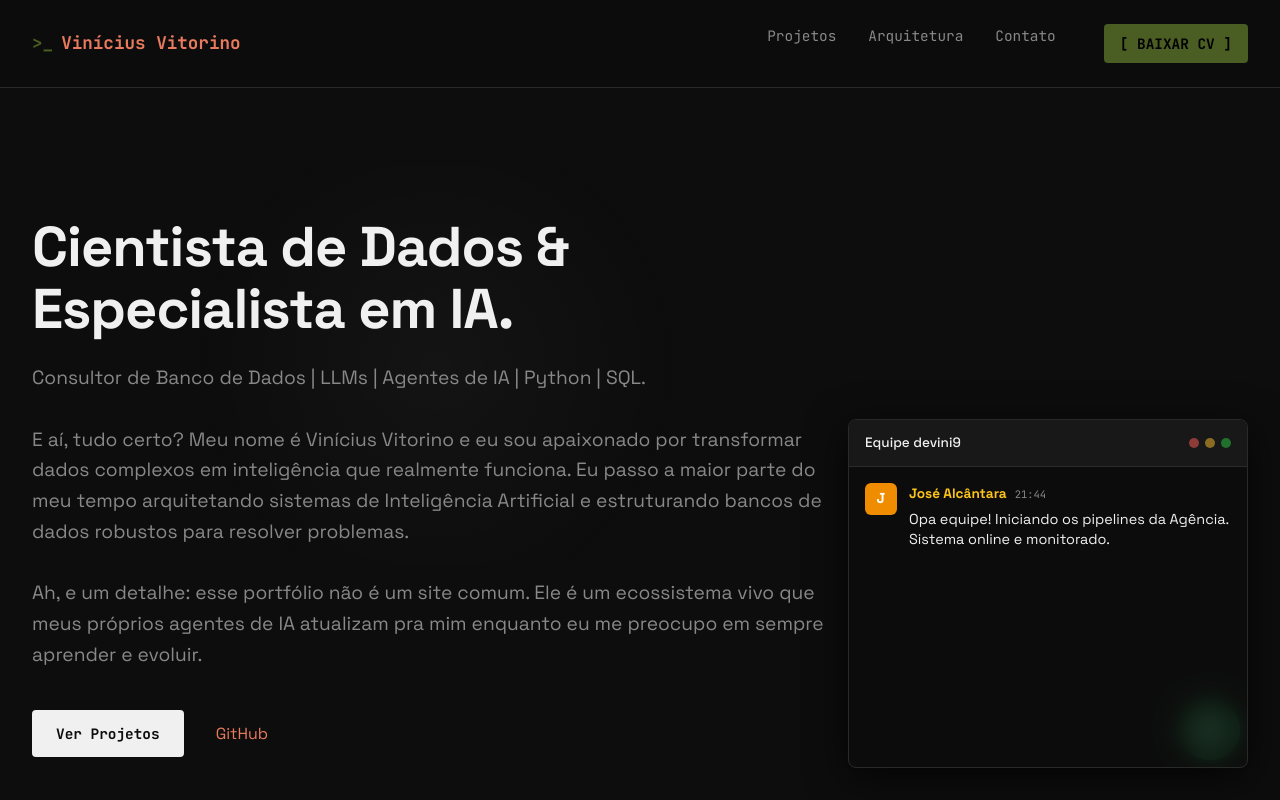
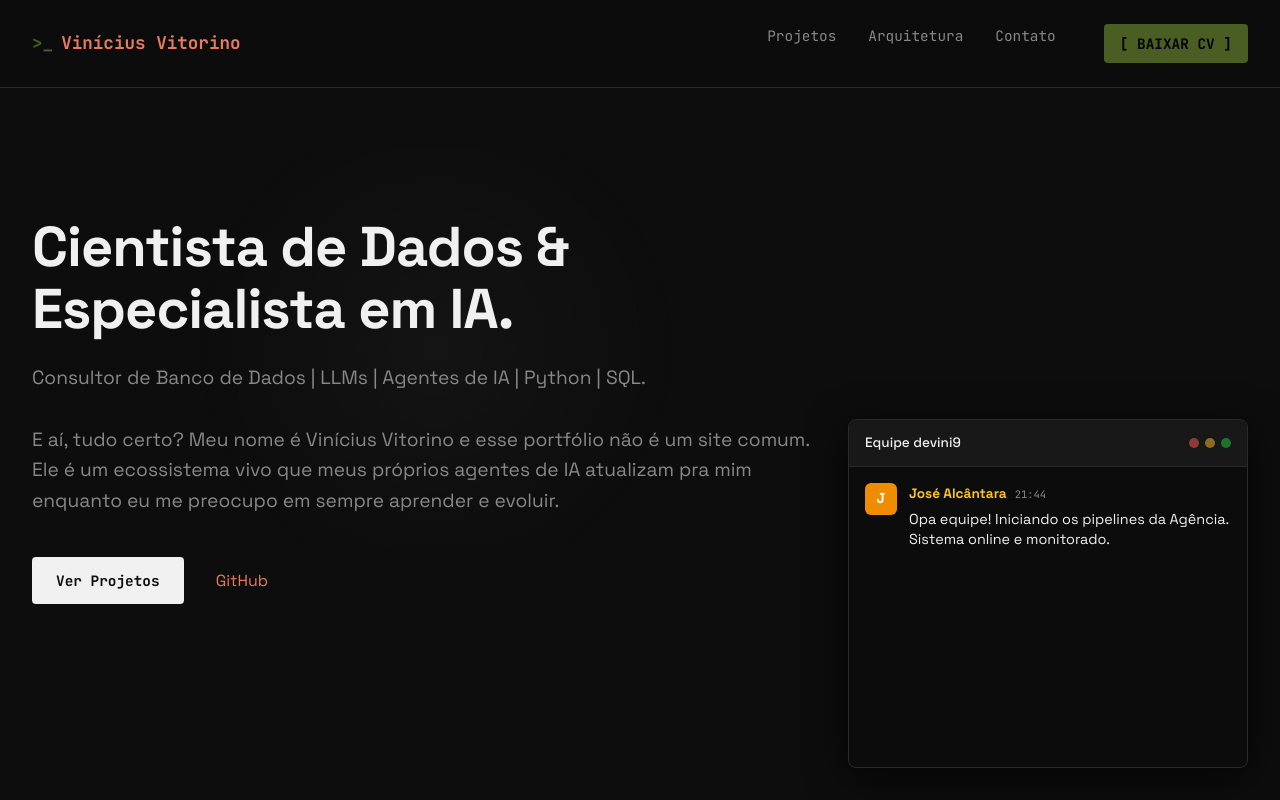
Before and after one commit to devini9/portfolio, a React (Vite) app: page / in a window 1280 px wide. Shown: the top 800 px of the page. Built offline with nearby package versions, Linux system fonts and the light colour scheme.

Commit message:
style: remove whatsapp button and update hero text

```diff
--- a/src/App.tsx
+++ b/src/App.tsx
@@ -66,20 +66,6 @@ function App() {
         <span>© 2026 devini9. Sistemas operando normalmente.</span>
       </footer>
 
-      {/* Floating WhatsApp Button */}
-      <a
-        href="https://wa.me/5599999999999?text=Ol%C3%A1%20Vin%C3%ADcius%21%20Vim%20pelo%20seu%20portf%C3%B3lio%20Ag%C3%AAncia%20Devini9."
-        className="whatsapp-float"
-        target="_blank"
-        rel="noopener noreferrer"
-        aria-label="Chat on WhatsApp"
-      >
-        <svg xmlns="http://www.w3.org/2000/svg" width="30" height="30" viewBox="0 0 24 24" fill="currentColor">
-          <path d="M12.031 6.172c-3.181 0-5.767 2.586-5.768 5.766-.001 1.298.38 2.27 1.019 3.287l-.582 2.128 2.182-.573c.978.58 1.911.928 3.145.929 3.178 0 5.767-2.587 5.768-5.766.001-3.187-2.575-5.77-5.764-5.771zm3.392 8.244c-.144.405-.837.774-1.17.824-.299.045-.688.063-1.092-.067-.252-.081-.71-.24-1.485-.606-1.64-7.76-2.023-8.213-2.023-8.213-.014-.017-.482-.641-.482-1.54 0-.898.466-1.341.63-1.517.165-.178.355-.221.474-.221.118 0 .236.004.343.009.112.005.263-.043.407.304.148.358.503 1.231.548 1.321.045.091.074.197.015.318-.059.121-.089.197-.178.303-.089.106-.188.225-.267.311-.089.091-.182.193-.074.381.108.188.484.801 1.037 1.297.712.639 1.311.838 1.498.929.188.091.297.074.407-.043.112-.119.484-.564.615-.758.134-.193.267-.16.44-.096.173.064 1.1.519 1.288.613.188.094.313.141.358.22.045.079.045.46-.099.865z"/>
-          <path d="M12 2C6.477 2 2 6.477 2 12c0 1.761.458 3.405 1.252 4.823L2 22l5.347-1.217C8.718 21.558 10.312 22 12 22c5.523 0 10-4.477 10-10S17.523 2 12 2zm.031 17.653c-1.391 0-2.736-.36-3.921-1.043l-.28-.163-2.915.663.676-2.846-.179-.283c-.748-1.186-1.144-2.569-1.143-3.987.002-4.148 3.385-7.531 7.534-7.531 4.146.001 7.528 3.386 7.529 7.532.001 4.146-3.382 7.529-7.53 7.53l.029.128z"/>
-        </svg>
-      </a>
-
       <AgentTerminal />
     </>
   );
--- a/src/components/Hero.tsx
+++ b/src/components/Hero.tsx
@@ -9,9 +9,7 @@ export function Hero() {
         <p className="hero-tagline">
           Consultor de Banco de Dados | LLMs | Agentes de IA | Python | SQL.
           <br /><br />
-          E aí, tudo certo? Meu nome é Vinícius Vitorino e eu sou apaixonado por transformar dados complexos em inteligência que realmente funciona. Eu passo a maior parte do meu tempo arquitetando sistemas de Inteligência Artificial e estruturando bancos de dados robustos para resolver problemas.
-          <br /><br />
-          Ah, e um detalhe: esse portfólio não é um site comum. Ele é um ecossistema vivo que meus próprios agentes de IA atualizam pra mim enquanto eu me preocupo em sempre aprender e evoluir.
+          E aí, tudo certo? Meu nome é Vinícius Vitorino e esse portfólio não é um site comum. Ele é um ecossistema vivo que meus próprios agentes de IA atualizam pra mim enquanto eu me preocupo em sempre aprender e evoluir.
         </p>
         <div className="hero-actions">
           <a href="#projects" className="btn-primary">Ver Projetos</a>
```
